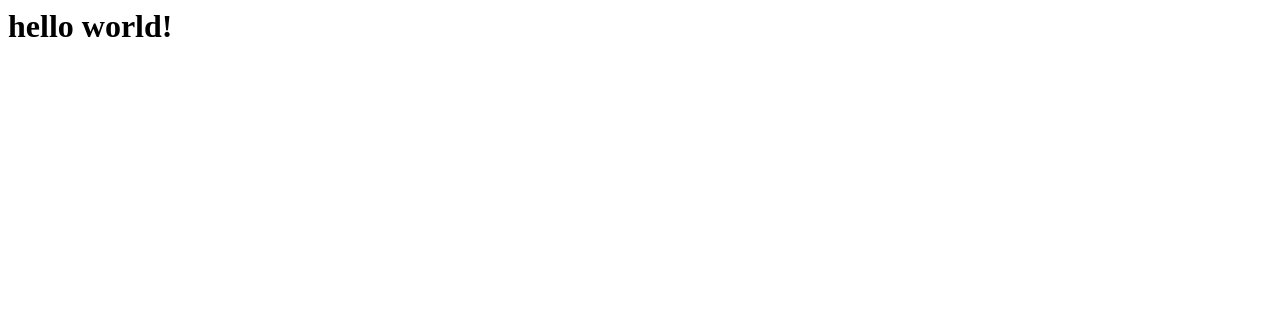
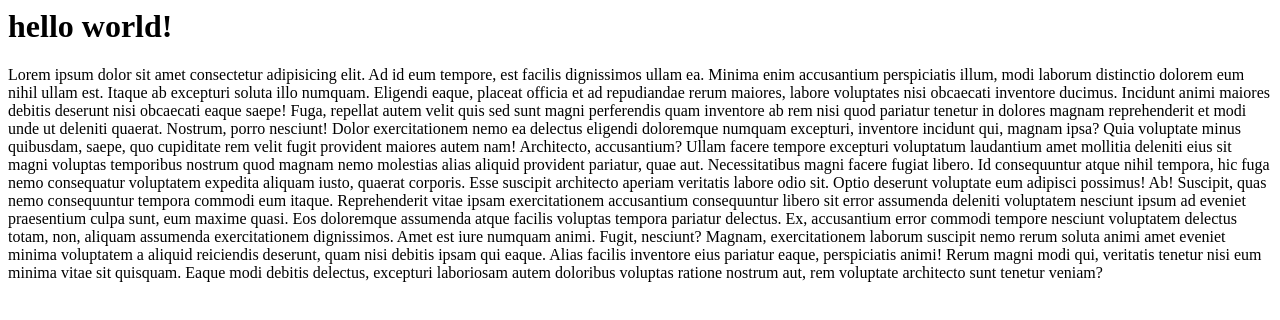
Before and after one commit to odilkozim-oss/10-03, a plain HTML site: page index.html in a window 1280 px wide. Drawn offline with Linux system fonts and the light colour scheme.

```diff
--- a/index.html
+++ b/index.html
@@ -6,5 +6,15 @@
 </head>
 <body>
     <h1>hello world!</h1>
+    <p>Lorem ipsum dolor sit amet consectetur adipisicing elit. Ad id eum tempore, est facilis dignissimos ullam ea. Minima enim accusantium perspiciatis illum, modi laborum distinctio dolorem eum nihil ullam est.
+    Itaque ab excepturi soluta illo numquam. Eligendi eaque, placeat officia et ad repudiandae rerum maiores, labore voluptates nisi obcaecati inventore ducimus. Incidunt animi maiores debitis deserunt nisi obcaecati eaque saepe!
+    Fuga, repellat autem velit quis sed sunt magni perferendis quam inventore ab rem nisi quod pariatur tenetur in dolores magnam reprehenderit et modi unde ut deleniti quaerat. Nostrum, porro nesciunt!
+    Dolor exercitationem nemo ea delectus eligendi doloremque numquam excepturi, inventore incidunt qui, magnam ipsa? Quia voluptate minus quibusdam, saepe, quo cupiditate rem velit fugit provident maiores autem nam! Architecto, accusantium?
+    Ullam facere tempore excepturi voluptatum laudantium amet mollitia deleniti eius sit magni voluptas temporibus nostrum quod magnam nemo molestias alias aliquid provident pariatur, quae aut. Necessitatibus magni facere fugiat libero.
+    Id consequuntur atque nihil tempora, hic fuga nemo consequatur voluptatem expedita aliquam iusto, quaerat corporis. Esse suscipit architecto aperiam veritatis labore odio sit. Optio deserunt voluptate eum adipisci possimus! Ab!
+    Suscipit, quas nemo consequuntur tempora commodi eum itaque. Reprehenderit vitae ipsam exercitationem accusantium consequuntur libero sit error assumenda deleniti voluptatem nesciunt ipsum ad eveniet praesentium culpa sunt, eum maxime quasi.
+    Eos doloremque assumenda atque facilis voluptas tempora pariatur delectus. Ex, accusantium error commodi tempore nesciunt voluptatem delectus totam, non, aliquam assumenda exercitationem dignissimos. Amet est iure numquam animi. Fugit, nesciunt?
+    Magnam, exercitationem laborum suscipit nemo rerum soluta animi amet eveniet minima voluptatem a aliquid reiciendis deserunt, quam nisi debitis ipsam qui eaque. Alias facilis inventore eius pariatur eaque, perspiciatis animi!
+    Rerum magni modi qui, veritatis tenetur nisi eum minima vitae sit quisquam. Eaque modi debitis delectus, excepturi laboriosam autem doloribus voluptas ratione nostrum aut, rem voluptate architecto sunt tenetur veniam?</p>
 </body>
 </html>
```
Also changed, not shown: contact.html (added, +14 -0 lines), 2 other files.
